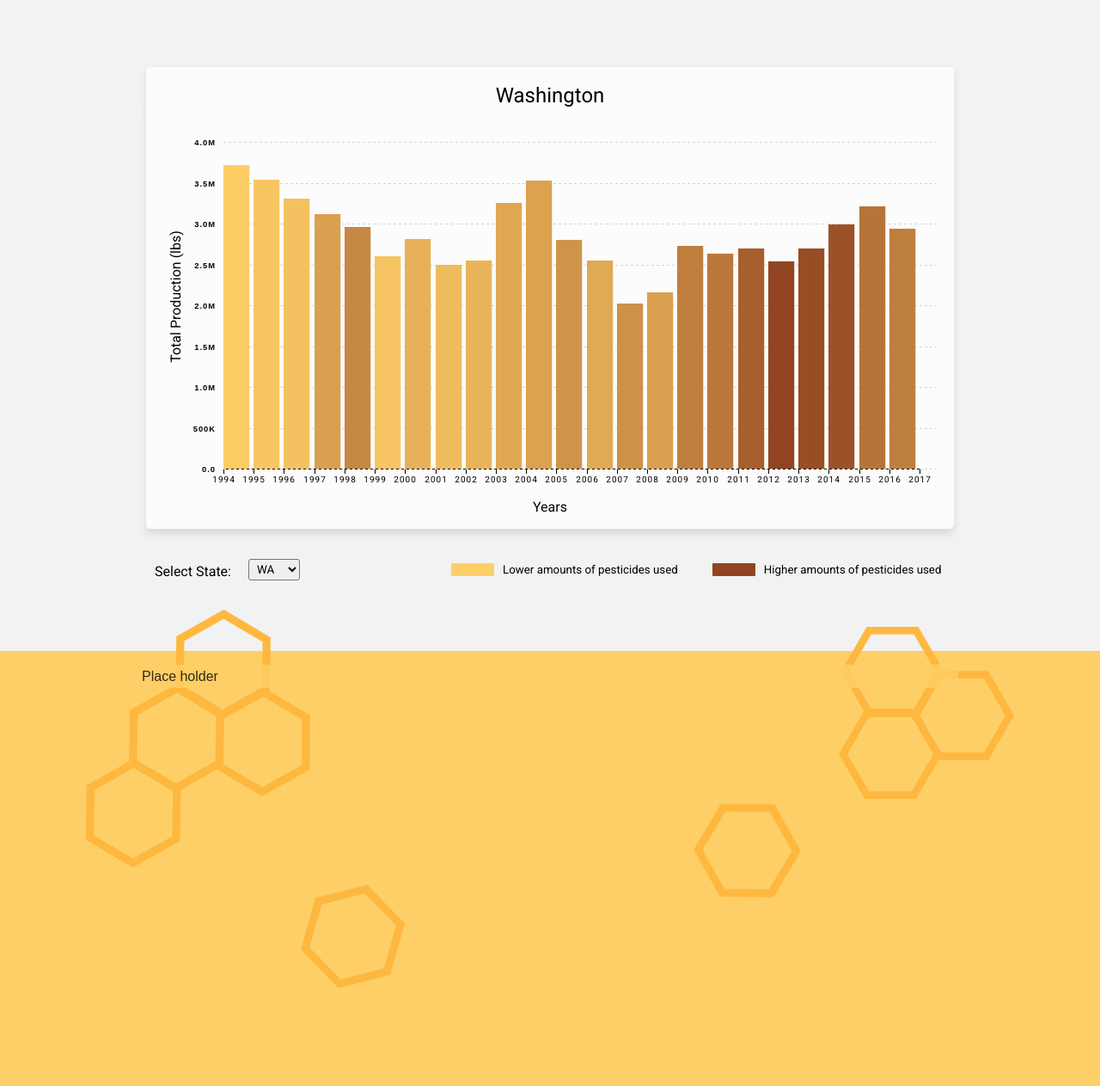
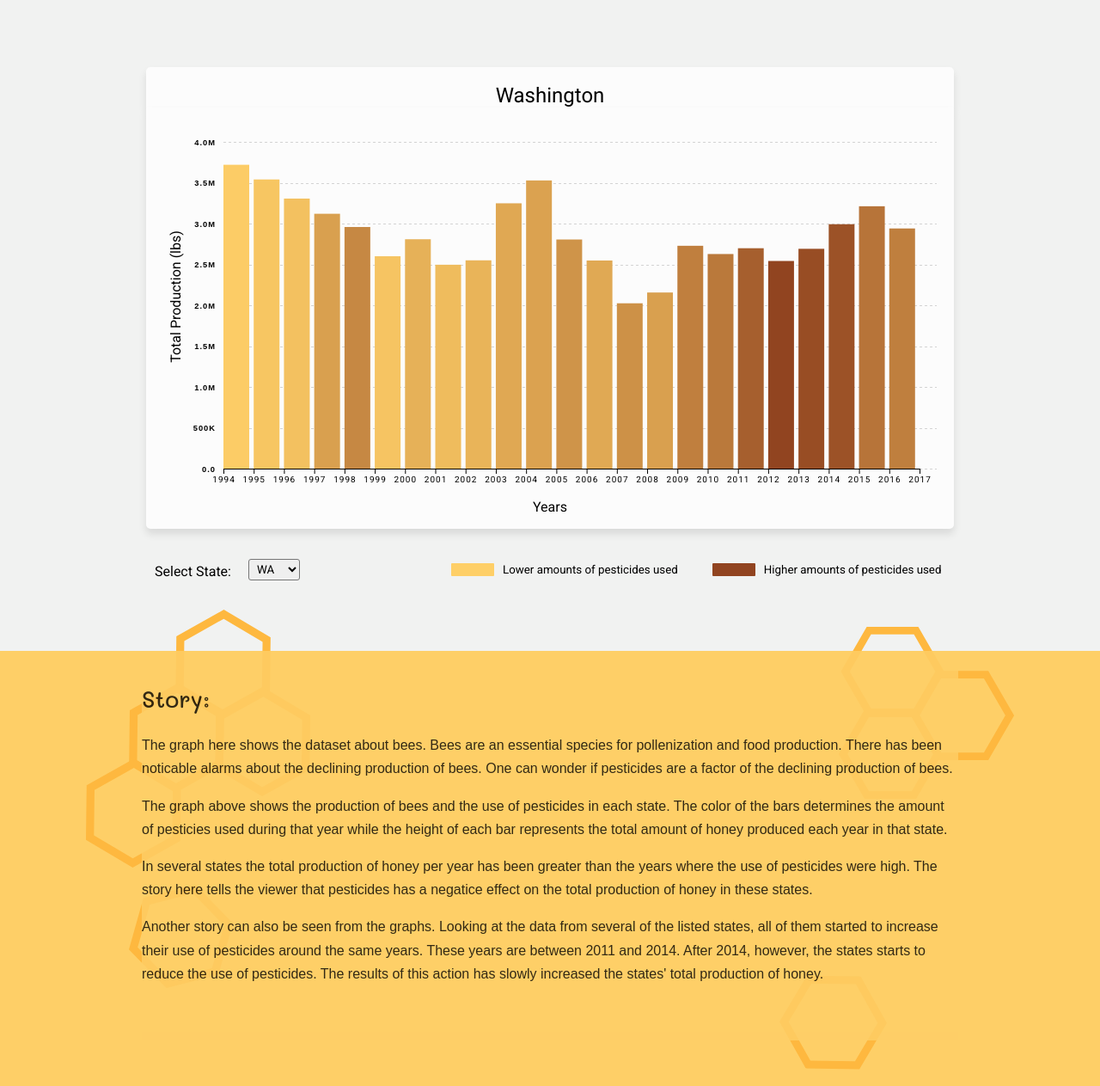
Before and after one commit to mcs2515/bee_data_storytelling, a plain HTML site: page index.html in a window 1280 px wide. Shown: the part 71-1334 px from the top of the page at 86% size. Before the commit the page ends 907 px from the top, so only its background shows below. Drawn offline with nearby package versions, Linux system fonts and the light colour scheme; animation ran at ten frames a second.

Commit message:
small styling changes

```diff
--- a/index.html
+++ b/index.html
@@ -32,7 +32,15 @@
           </div>
 
           <div class='details'>
-            <p>Place holder</p>
+            <h3>Story:</h3>
+
+							<p>The graph here shows the dataset about bees. Bees are an essential species for pollenization and food production. There has been noticable alarms about the declining production of bees. One can wonder if pesticides are a factor of the declining production of bees.</p>
+
+							<p>The graph above shows the production of bees and the use of pesticides in each state. The color of the bars determines the amount of pesticies used during that year while the height of each bar represents the total amount of honey produced each year in that state.</p>
+
+							<p>In several states the total production of honey per year has been greater than the years where the use of pesticides were high. The story here tells the viewer that pesticides has a negatice effect on the total production of honey in these states.</p>
+
+							<p>Another story can also be seen from the graphs. Looking at the data from several of the listed states, all of them started to increase their use of pesticides around the same years. These years are between 2011 and 2014. After 2014, however, the states starts to reduce the use of pesticides. The results of this action has slowly increased the states' total production of honey. </p>
           </div>
 
         </section>
--- a/main.css
+++ b/main.css
@@ -18,10 +18,17 @@ h1{
     background: #fecf67;
 		font-family: 'Mali', cursive;
 		font-size: 25pt;
+		font-weight: 500;
 }
 
 h2{
 	margin: 0;
+}
+
+h3{
+	font-weight: 500;
+	font-size: 20pt;
+	font-family: 'Mali', cursive;
 }
 
 .chart-div {
@@ -61,13 +68,8 @@ svg {
 	border-radius: 0px 0px 5px 5px;
 }
 
-.honeycombs{
-		position: fixed;
-		z-index: 0;
-}
-
 .honeysvg{
-		position: fixed;
+		position: absolute;
 		width: auto;
 }
 
@@ -86,13 +88,13 @@ svg {
 .honeysvg.v3{
 		height: 120px;
 		top: 1100px;
-		left: 350px;
+		left: 150px;
 }
 
 .honeysvg.v4{
 		height: 120px;
-		top: 1000px;
-		right: 350px;
+		top: 1200px;
+		right: 250px;
 		transform: rotate(15deg);
 }
 .axis-left line,
@@ -137,11 +139,13 @@ svg .labels{
 		height: 100%;
 		background: #fecf67;
 		opacity: .8;
-		z-index: 1;
+		z-index: 1;;
+		padding-top: 1em;
+		padding-bottom: 3em;
 }
 
 .details p{
-		z-index: 0;
+		z-index: 0
 }
 
 #tooltip{
@@ -152,6 +156,9 @@ svg .labels{
 	border-radius: 3px;
 	padding: 10px 5px;
 	pointer-events: none;
+	font-family: 'Roboto', sans-serif;
+	letter-spacing: 1px;
+	font-size: 10pt;
 }
 
 .chart-bottom{
--- a/main.js
+++ b/main.js
@@ -47,17 +47,14 @@ function makeChart(dataset) {
     .attr('width', w)
     .attr('height', h);
 
-  // ((graph width - rightMargin) / length of  dataset) - padding
-  barWidth = ((w - rightMargin) / dataset.length) - 8;
-
   xScale = d3.scaleLinear()
     // adding 1 more year to the max so last rect doesn't go off x-axis
     .domain([d3.min(dataset, (d) => d.year), Number(d3.max(dataset, (d) => d.year)) + 1])
-    .rangeRound([leftMargin, w - rightMargin]);
+    .range([leftMargin, w - rightMargin]);
 
   yScale = d3.scaleLinear()
     .domain([0, Math.ceil(d3.max(dataset, (d) => d.totalprod)/numpow) * numpow])
-    .rangeRound([h-bottomMargin, 20]);
+    .range([h-bottomMargin, 20]);
 
   // d3 allows scaling between colors
   colorScale = d3.scaleLinear()
@@ -109,7 +106,8 @@ function updateChart(dataset) {
   let y_grid = chart.selectAll('.y-grid').data(dataset, key);
 
 	// ((graph width - rightMargin) / length of  dataset) - padding
-  barWidth = ((w - rightMargin) / dataset.length) - 8;
+  //barWidth = ((w - rightMargin) / dataset.length) - 8;
+	barWidth = 30;
 
   //get lengh of number to get 10^(numlength-1)
 	numpow = Math.pow(10,d3.max(dataset, (d) => d.totalprod).toString().length-1);
@@ -158,7 +156,7 @@ function updateChart(dataset) {
 				d3.select(this)
 					.transition("fill")
 					.duration(250)
-					.style('fill', 'green')
+					.style('fill', '#2f5c33')
 					.style('cursor', 'pointer');
 
 				tooltip
@@ -205,6 +203,10 @@ function updateChart(dataset) {
   yAxisGroup.transition("axis")
     .duration(1000)
     .call(yAxis);
+
+	//remove the x-axis so that it draws ontop of everything
+	xAxisGroup.remove();
+  chart.node().appendChild(xAxisGroup.node());
 }
 
 function populateSelect(dataset){
```
Also changed, not shown: 1 other file.
